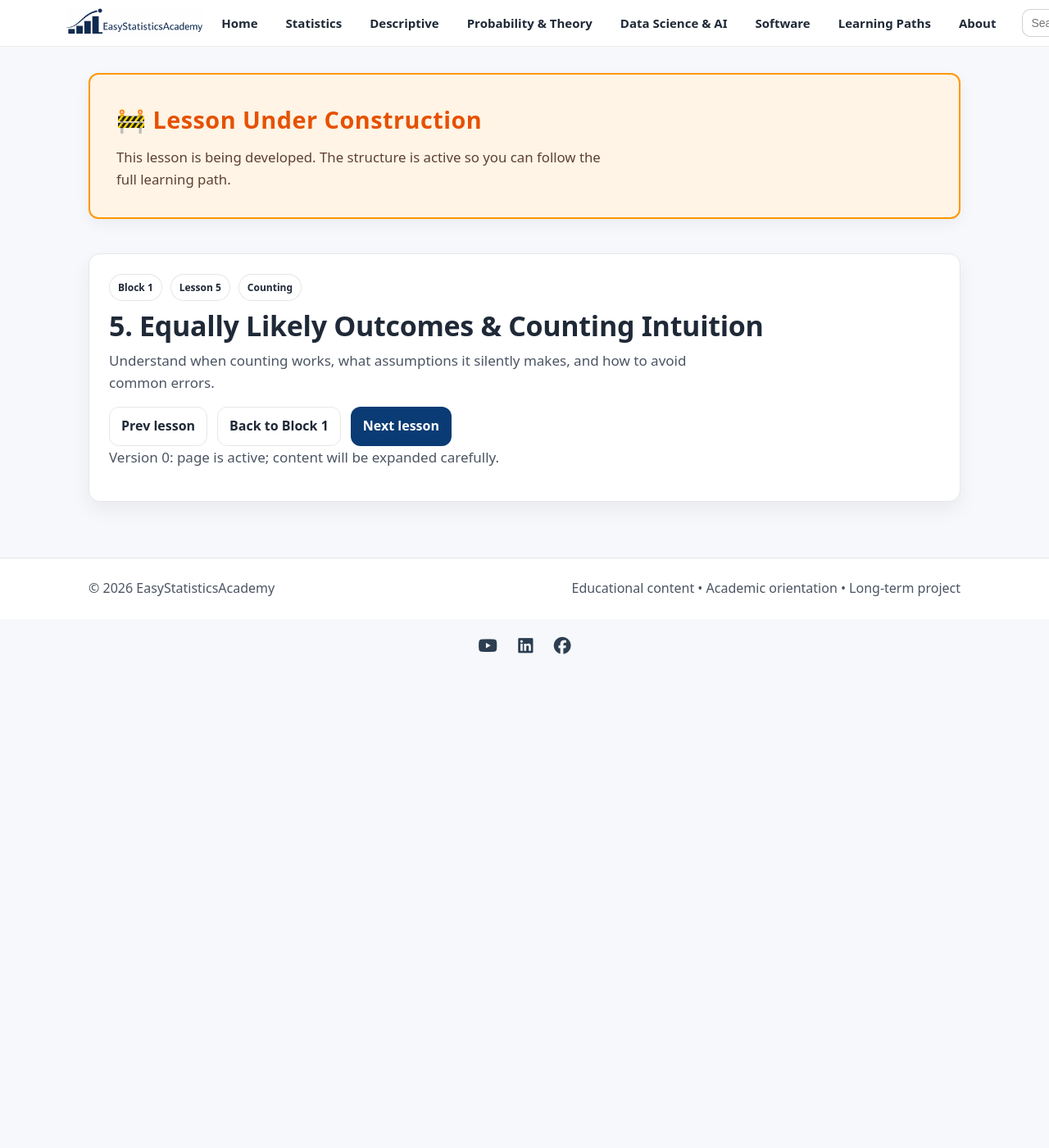
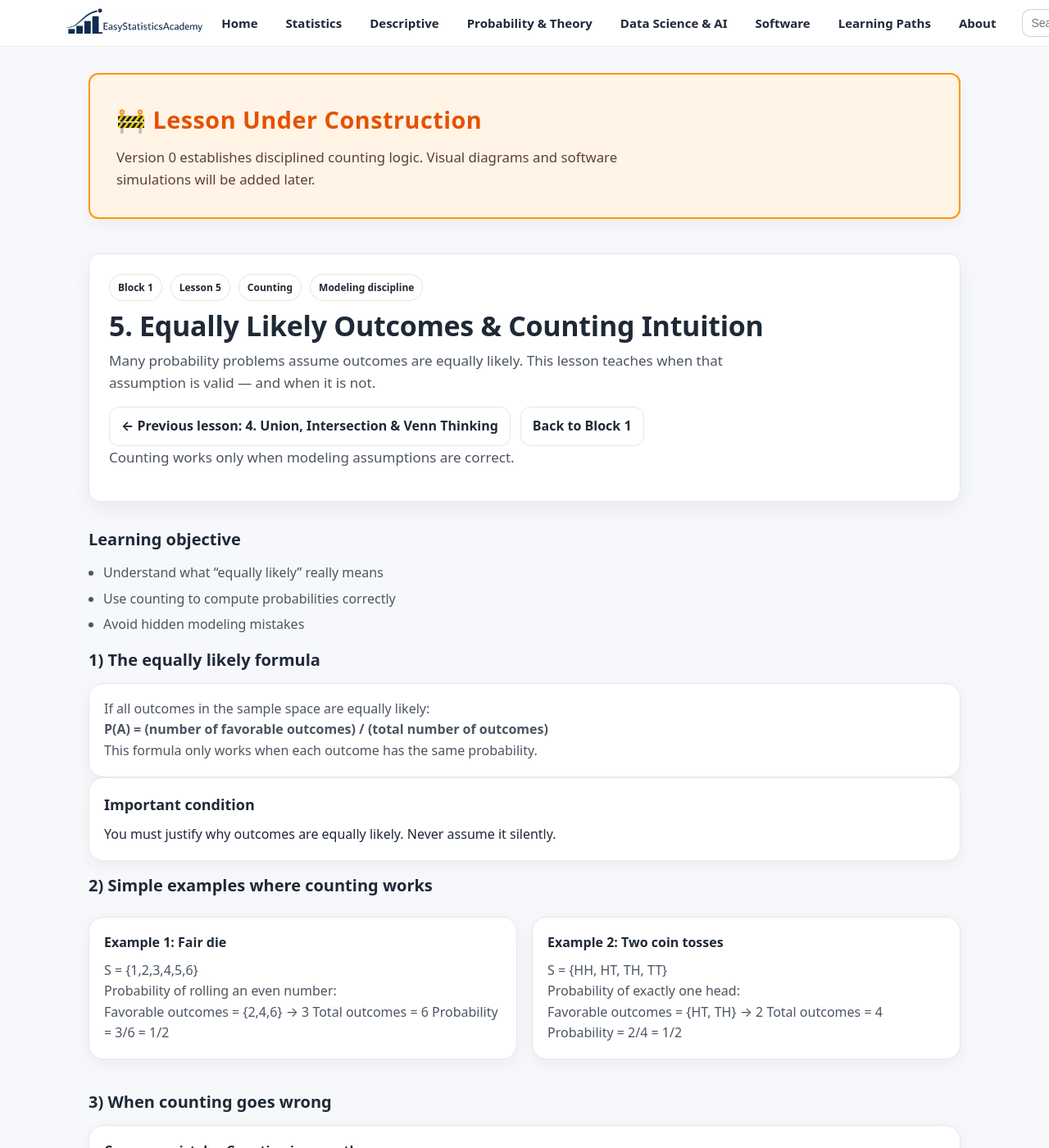
Before and after one commit to ammar-homaida-statistics/easystatisticsacademy, a Jekyll site: the page built from probability/basics/equally-likely-and-counting-intuition/index.md, in a window 1280 px wide and 1400 px high. Shown: the whole window at 82% size. Built offline with Jekyll 4.4.1, drawn with Linux system fonts in a browser that asks for light colours; some of the changed text lies outside the part shown.

Commit message:
Add lesson content

```diff
--- a/probability/basics/equally-likely-and-counting-intuition/index.md
+++ b/probability/basics/equally-likely-and-counting-intuition/index.md
@@ -1,22 +1,27 @@
 ---
 layout: default
 title: "5. Equally Likely Outcomes & Counting Intuition"
-description: "When equally-likely reasoning is valid, basic counting logic, and avoiding counting-based errors."
+description: "When equally likely reasoning is valid, when it is dangerous, and how counting determines probability."
 permalink: /probability/basics/equally-likely-and-counting-intuition/
 sidebar: false
 ---
 
+<!-- UNDER CONSTRUCTION NOTICE -->
 <section class="section section-slim">
   <div class="callout" style="background:#fff4e5; border:2px solid #ff9800; padding:2rem; border-radius:12px;">
     <div class="callout-copy">
-      <h2 style="margin-top:0; color:#e65100; font-size:1.8rem; letter-spacing:0.5px;">🚧 Lesson Under Construction</h2>
+      <h2 style="margin-top:0; color:#e65100; font-size:1.8rem; letter-spacing:0.5px;">
+        🚧 Lesson Under Construction
+      </h2>
       <p style="margin:0; font-size:1.05rem; color:#5d4037; line-height:1.6;">
-        This lesson is being developed. The structure is active so you can follow the full learning path.
+        Version 0 establishes disciplined counting logic. Visual diagrams and software simulations
+        will be added later.
       </p>
     </div>
   </div>
 </section>
 
+<!-- ✅ Update last visited lesson -->
 <script>
   (function () {
     var KEY = "esa_continue_probability_basics_lesson_v0";
@@ -31,24 +36,245 @@ sidebar: false
 <section class="hero hero-section">
   <div class="hero-card">
     <div class="hero-copy">
+
       <div class="badge-row">
         <span class="badge">Block 1</span>
         <span class="badge">Lesson 5</span>
         <span class="badge">Counting</span>
+        <span class="badge">Modeling discipline</span>
       </div>
 
       <h1>5. Equally Likely Outcomes &amp; Counting Intuition</h1>
+
       <p class="lead">
-        Understand when counting works, what assumptions it silently makes, and how to avoid common errors.
+        Many probability problems assume outcomes are equally likely.
+        This lesson teaches when that assumption is valid — and when it is not.
       </p>
 
       <div class="hero-actions">
-        <a class="btn btn-outline" href="/probability/basics/union-intersection-and-venn-thinking/">Prev lesson</a>
+        <a class="btn btn-outline" href="/probability/basics/union-intersection-and-venn-thinking/">
+          ← Previous lesson: 4. Union, Intersection & Venn Thinking
+        </a>
         <a class="btn btn-outline" href="/probability/basics/">Back to Block 1</a>
-        <a class="btn" href="/probability/basics/independence-vs-disjointness/">Next lesson</a>
       </div>
 
-      <p class="muted-mini">Version 0: page is active; content will be expanded carefully.</p>
+      <p class="muted-mini">
+        Counting works only when modeling assumptions are correct.
+      </p>
+
     </div>
   </div>
 </section>
+
+<section class="section">
+  <div class="section-head">
+    <h2>Learning objective</h2>
+  </div>
+
+  <ul class="bullets">
+    <li>Understand what “equally likely” really means</li>
+    <li>Use counting to compute probabilities correctly</li>
+    <li>Avoid hidden modeling mistakes</li>
+  </ul>
+</section>
+
+<section class="section">
+  <div class="section-head">
+    <h2>1) The equally likely formula</h2>
+  </div>
+
+  <div class="card">
+    <p>
+      If all outcomes in the sample space are equally likely:
+    </p>
+
+    <p><strong>P(A) = (number of favorable outcomes) / (total number of outcomes)</strong></p>
+
+    <p>
+      This formula only works when each outcome has the same probability.
+    </p>
+  </div>
+
+  <div class="callout">
+    <div class="callout-copy">
+      <h2>Important condition</h2>
+      <p style="margin:0;">
+        You must justify why outcomes are equally likely.
+        Never assume it silently.
+      </p>
+    </div>
+  </div>
+</section>
+
+<section class="section">
+  <div class="section-head">
+    <h2>2) Simple examples where counting works</h2>
+  </div>
+
+  <div class="grid grid-2">
+
+    <div class="card">
+      <h3>Example 1: Fair die</h3>
+      <p>
+        S = {1,2,3,4,5,6}
+      </p>
+      <p>
+        Probability of rolling an even number:
+      </p>
+      <p>
+        Favorable outcomes = {2,4,6} → 3
+        Total outcomes = 6
+        Probability = 3/6 = 1/2
+      </p>
+    </div>
+
+    <div class="card">
+      <h3>Example 2: Two coin tosses</h3>
+      <p>
+        S = {HH, HT, TH, TT}
+      </p>
+      <p>
+        Probability of exactly one head:
+      </p>
+      <p>
+        Favorable outcomes = {HT, TH} → 2
+        Total outcomes = 4
+        Probability = 2/4 = 1/2
+      </p>
+    </div>
+
+  </div>
+</section>
+
+<section class="section">
+  <div class="section-head">
+    <h2>3) When counting goes wrong</h2>
+  </div>
+
+  <div class="card">
+    <h3>Common mistake: Counting incorrectly</h3>
+    <p>
+      In the two-child example:
+    </p>
+    <p>
+      Sample space should be:
+      {BB, BG, GB, GG}
+    </p>
+    <p>
+      If you forget ordering, you may incorrectly use:
+      {BB, BG, GG}
+    </p>
+  </div>
+
+  <div class="card">
+    <h3>Common mistake: Assuming equal likelihood without justification</h3>
+    <p>
+      Example:
+      Selecting a random person and asking for their birthday month.
+      Are months equally likely? Not necessarily.
+    </p>
+  </div>
+
+  <div class="callout">
+    <div class="callout-copy">
+      <h2>Lesson</h2>
+      <p style="margin:0;">
+        Counting works only if:
+        <br>
+        1) The sample space is correct
+        2) Outcomes are truly equally likely
+      </p>
+    </div>
+  </div>
+</section>
+
+<section class="section">
+  <div class="section-head">
+    <h2>4) Ordered vs Unordered Outcomes</h2>
+  </div>
+
+  <div class="card">
+    <p>
+      Sometimes order matters.
+      Sometimes it does not.
+    </p>
+
+    <ul class="bullets">
+      <li>Two coin tosses → order matters (HT ≠ TH)</li>
+      <li>Choosing two people from a group → order does not matter</li>
+    </ul>
+  </div>
+
+  <div class="callout">
+    <div class="callout-copy">
+      <h2>Key modeling question</h2>
+      <p style="margin:0;">
+        Does the sequence of outcomes matter in this experiment?
+      </p>
+    </div>
+  </div>
+</section>
+
+<section class="section">
+  <div class="section-head">
+    <h2>5) Why counting intuition matters</h2>
+  </div>
+
+  <div class="card">
+    <p>
+      Counting intuition prepares you for:
+    </p>
+
+    <ul class="bullets">
+      <li>Combinations and permutations (later)</li>
+      <li>Binomial probabilities</li>
+      <li>Hypergeometric models</li>
+      <li>Probability in real-world decision problems</li>
+    </ul>
+  </div>
+</section>
+
+<section class="section section-slim">
+  <div class="callout">
+    <div class="callout-copy">
+      <h2>Common mistakes</h2>
+      <ul class="bullets">
+        <li>Forgetting to define the correct sample space</li>
+        <li>Ignoring whether outcomes are equally likely</li>
+        <li>Counting without checking order relevance</li>
+        <li>Confusing combinations with permutations</li>
+      </ul>
+    </div>
+  </div>
+</section>
+
+<section class="section section-slim">
+  <div class="callout">
+    <div class="callout-copy">
+      <h2>Outcome of this lesson</h2>
+      <ul class="bullets">
+        <li>Know when counting applies</li>
+        <li>Identify equally likely assumptions</li>
+        <li>Model experiments correctly before computing</li>
+        <li>Prepare for independence (next lesson)</li>
+      </ul>
+    </div>
+  </div>
+</section>
+
+<section class="section section-slim">
+  <div class="callout">
+    <div class="callout-copy">
+      <h2>Next lesson</h2>
+      <p style="margin:0;">
+        Now we clarify one of the most confused concepts in probability.
+      </p>
+
+      <div class="pill-row" style="margin-top:1rem;">
+        <a class="btn" href="/probability/basics/independence-vs-disjointness/">
+          Next lesson: 6. Independence vs Disjointness →
+        </a>
+      </div>
+    </div>
+  </div>
+</section>
```
